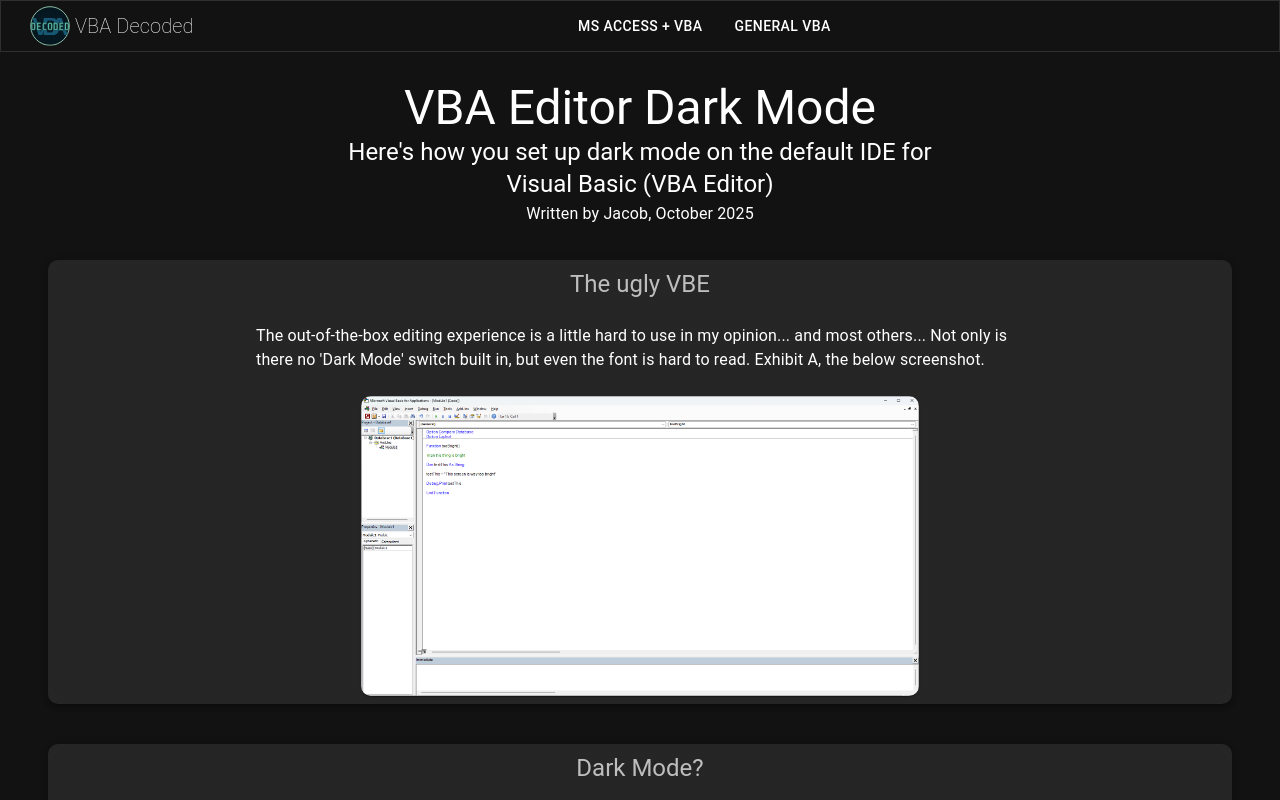
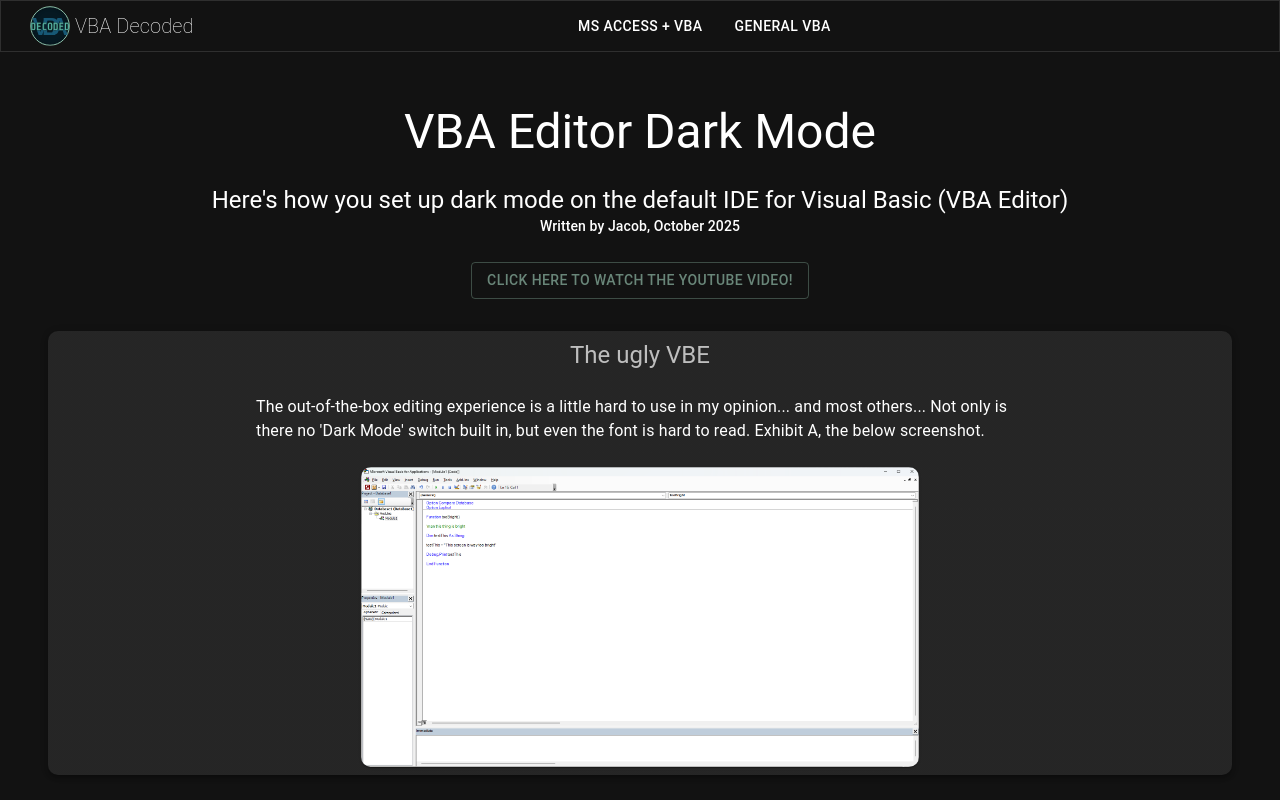
Before and after one commit to sabian4695/vbadecoded, a Next.js app: page /vba/vba-editor-dark-mode in a window 1280 px wide. Shown: the top 800 px of the page. Built offline with nearby package versions, Linux system fonts and the light colour scheme; some icons are missing; what @mui/material-nextjs would draw is missing.

Commit message:
add youtube link,modify styles

```diff
--- a/app/vba/vba-editor-dark-mode/page.tsx
+++ b/app/vba/vba-editor-dark-mode/page.tsx
@@ -16,18 +16,28 @@
   return (
     <Grid sx={{ m: 2, display: 'flex', alignItems: 'center', justifyContent: 'center', maxWidth: '1200px', justifySelf: 'center' }} spacing={3} container>
 
-      <Grid size={{ xs: 12, md: 6 }}>
+      <Grid size={{ xs: 12 }}>
         <Grow in={true}>
           <Box sx={{ textAlign: 'center' }}>
-            <Typography variant="h3">
+            <Typography variant="h3" sx={{ m: 3 }}>
               VBA Editor Dark Mode
             </Typography>
-            <Typography variant="h5">
+            <Typography variant="h5" sx={{ mx: 3 }}>
               Here's how you set up dark mode on the default IDE for Visual Basic (VBA Editor)
             </Typography>
-            <Typography variant="subtitle1">
+            <Typography variant="subtitle2">
               Written by Jacob, October 2025
             </Typography>
+          </Box>
+        </Grow>
+      </Grid>
+
+      <Grid size={{ xs: 12 }}>
+        <Grow in={true}>
+          <Box sx={{ textAlign: 'center' }}>
+            <Button href='https://youtu.be/YRpptzMkuHc' variant='outlined' color='secondary' target='_blank' component={Link}>
+              Click here to watch the YouTube video!
+            </Button>
           </Box>
         </Grow>
       </Grid>
```
Also changed, not shown: app/ms-access-vba/encrypt-database/page.tsx (+4 -4 lines).
